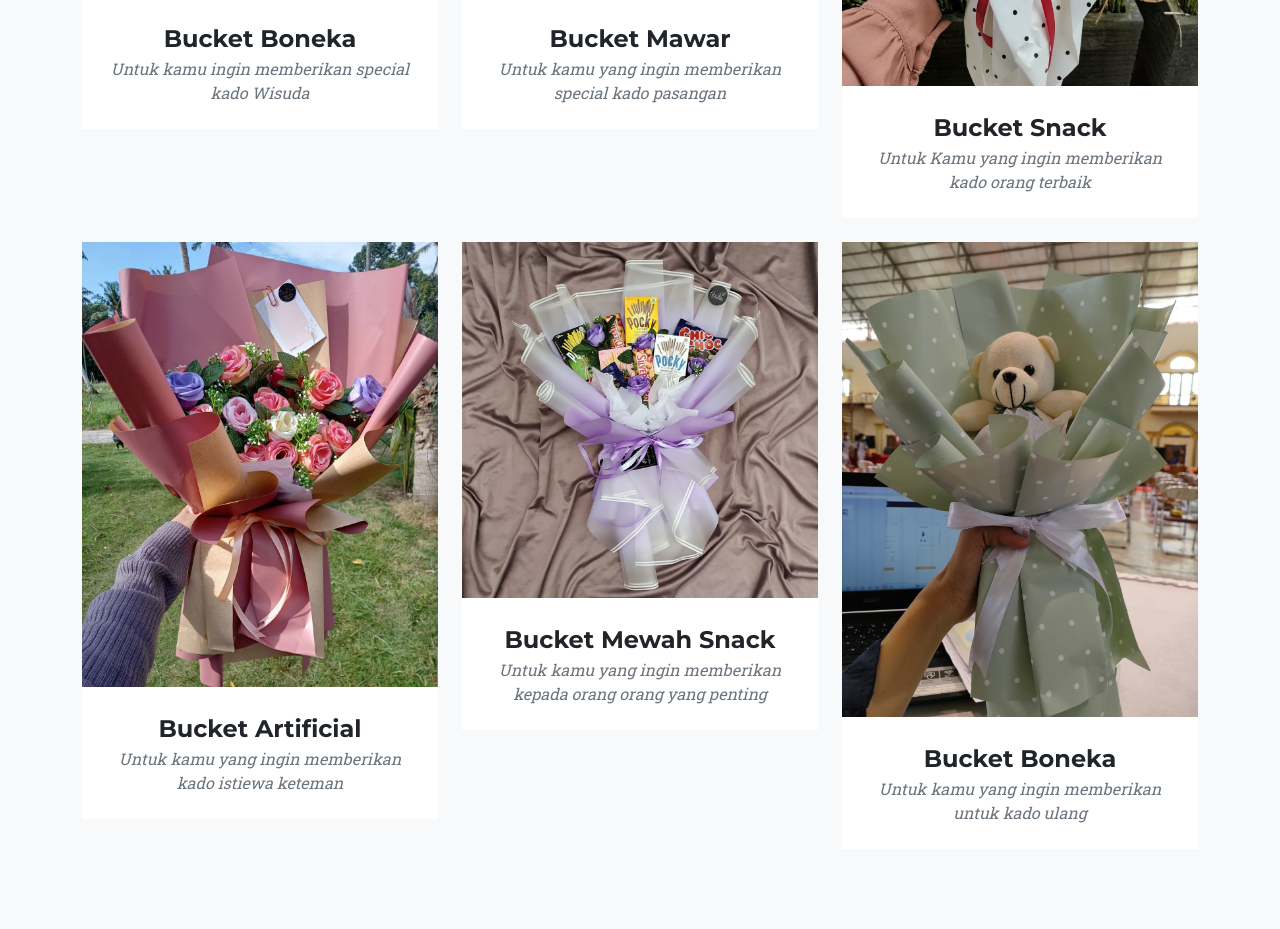
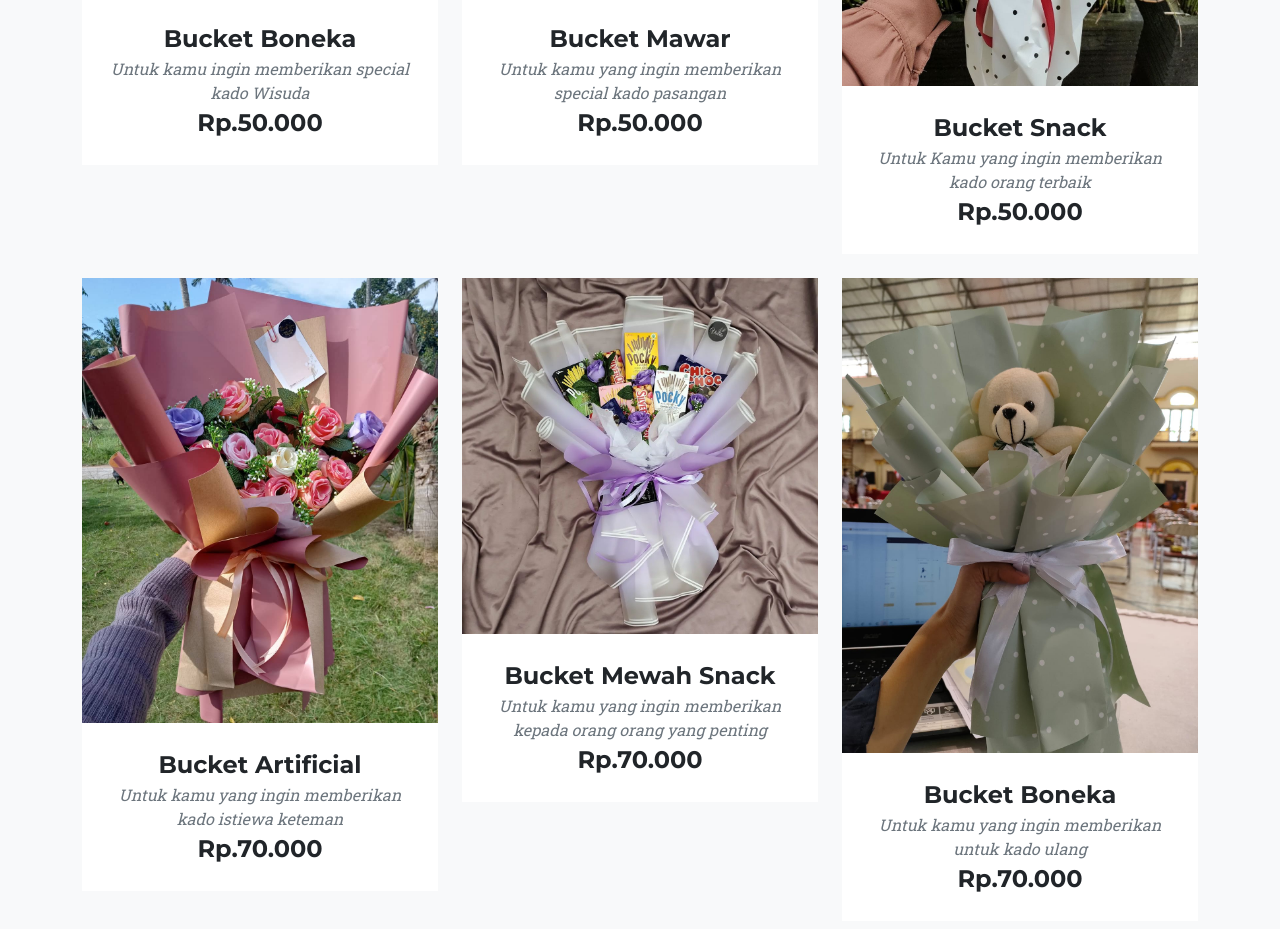
Before and after one commit to novaistiqomah/UAS_Nova-Istiqomah_IF20B, a plain HTML site: page index.html in a window 1280 px wide. Shown: the part 2003-2932 px from the top of the page. Drawn offline with nearby package versions, Linux system fonts and the light colour scheme.

Commit message:
Update index.html

```diff
--- a/index.html
+++ b/index.html
@@ -99,6 +99,7 @@
                             <div class="portfolio-caption">
                                 <div class="portfolio-caption-heading">Bucket Boneka</div>
                                 <div class="portfolio-caption-subheading text-muted">Untuk kamu ingin memberikan special kado Wisuda</div>
+                                <div class="portfolio-caption-heading">Rp.50.000</div>
                             </div>
                         </div>
                     </div>
@@ -114,6 +115,7 @@
                             <div class="portfolio-caption">
                                 <div class="portfolio-caption-heading">Bucket Mawar</div>
                                 <div class="portfolio-caption-subheading text-muted">Untuk kamu yang ingin memberikan special kado pasangan</div>
+                                <div class="portfolio-caption-heading">Rp.50.000</div>
                             </div>
                         </div>
                     </div>
@@ -129,6 +131,7 @@
                             <div class="portfolio-caption">
                                 <div class="portfolio-caption-heading">Bucket Snack</div>
                                 <div class="portfolio-caption-subheading text-muted">Untuk Kamu yang ingin memberikan kado orang terbaik</div>
+                                <div class="portfolio-caption-heading">Rp.50.000</div>
                             </div>
                         </div>
                     </div>
@@ -144,6 +147,7 @@
                             <div class="portfolio-caption">
                                 <div class="portfolio-caption-heading">Bucket Artificial</div>
                                 <div class="portfolio-caption-subheading text-muted">Untuk kamu yang ingin memberikan kado istiewa keteman</div>
+                                <div class="portfolio-caption-heading">Rp.70.000</div>
                             </div>
                         </div>
                     </div>
@@ -159,6 +163,7 @@
                             <div class="portfolio-caption">
                                 <div class="portfolio-caption-heading">Bucket Mewah Snack</div>
                                 <div class="portfolio-caption-subheading text-muted">Untuk kamu yang ingin memberikan kepada orang orang yang penting</div>
+                                <div class="portfolio-caption-heading">Rp.70.000</div>
                             </div>
                         </div>
                     </div>
@@ -174,6 +179,7 @@
                             <div class="portfolio-caption">
                                 <div class="portfolio-caption-heading">Bucket Boneka</div>
                                 <div class="portfolio-caption-subheading text-muted">Untuk kamu yang ingin memberikan untuk kado ulang</div>
+                                <div class="portfolio-caption-heading">Rp.70.000</div>
                             </div>
                         </div>
                     </div>
```
